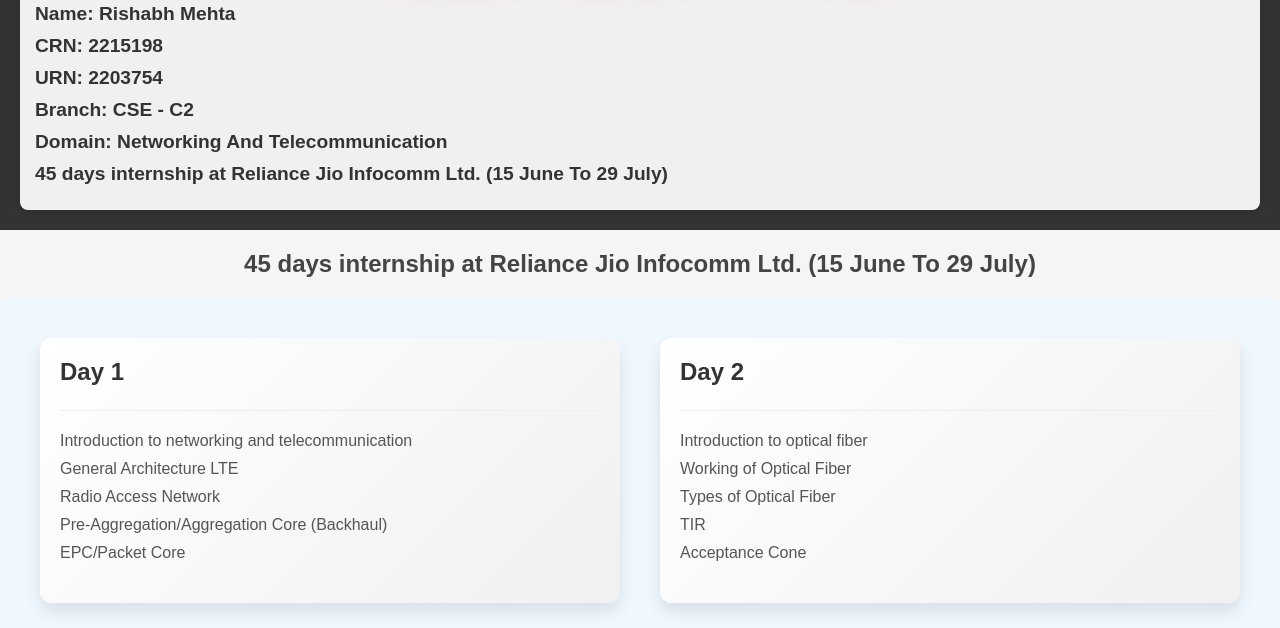
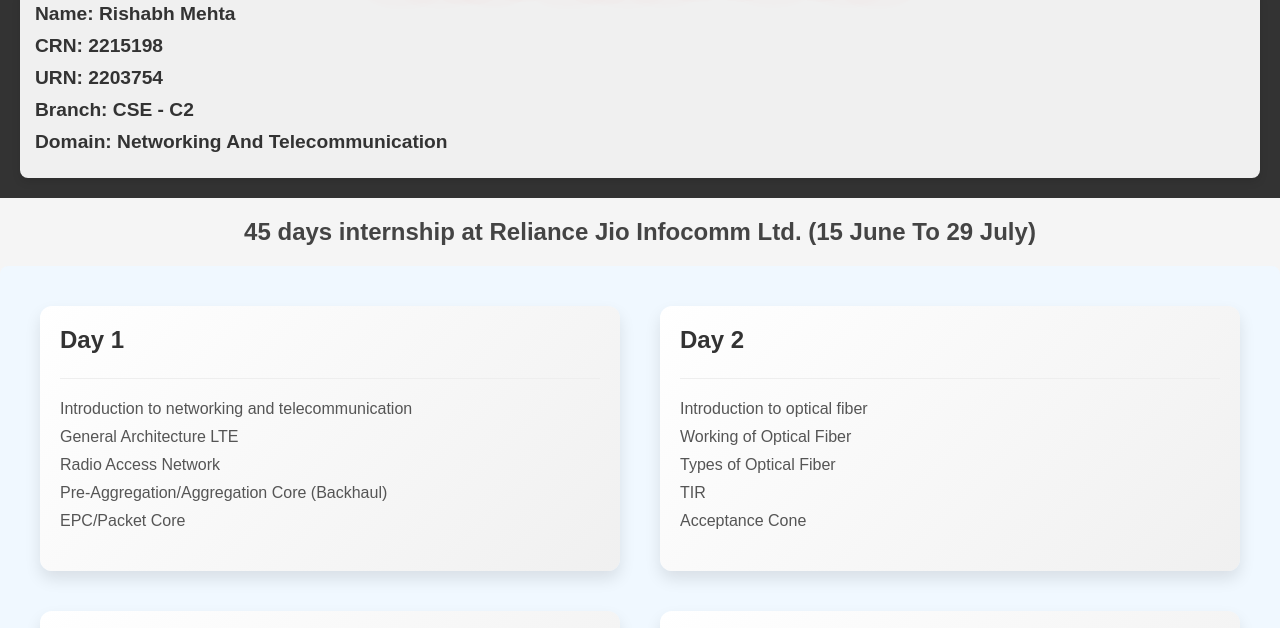
Before and after one commit to DoRishabh/Summer-Internship, a plain HTML site: page index.html in a window 1280 px wide. Shown: the part 107-735 px from the top of the page. Drawn offline with Linux system fonts and the light colour scheme.

Commit message:
Update index.html

```diff
--- a/index.html
+++ b/index.html
@@ -15,7 +15,6 @@
     <span>URN: 2203754</span>
     <span>Branch: CSE - C2</span>
     <span>Domain: Networking And Telecommunication</span>
-    <span class="internship">45 days internship at Reliance Jio Infocomm Ltd. (15 June To 29 July)</span>
   </div>
 </header>
 
```
